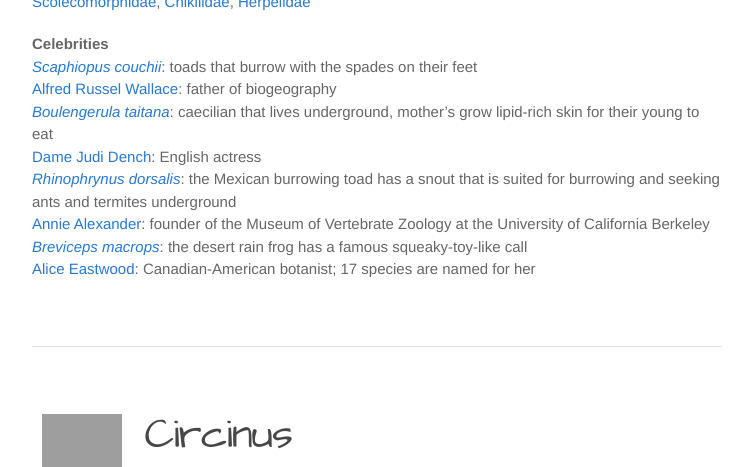
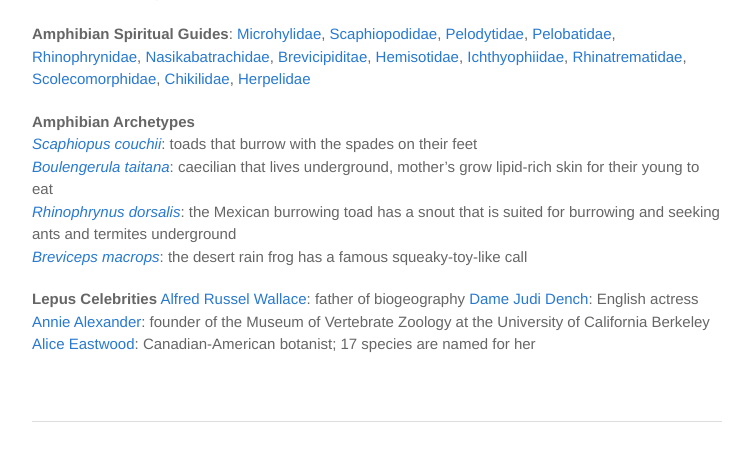
Before and after one commit to TarvinLab/amphibioscope, a Jekyll site: the page built from find-your-sign.md, in a window 1280 px wide and 1400 px high, scrolled down 5105 px, cut to the strip 102-569 px from the top of the window. Shown: the whole strip, without its empty margins (138-888 px from the left). Built offline with Jekyll 4.4.1, drawn with Linux system fonts in a browser that asks for light colours; our own code applies the rules of GitHub Pages for plain Markdown files; some of the changed text lies outside the part shown; grey boxes are pictures that could not be loaded.

Commit message:
updated sign page

```diff
--- a/find-your-sign.md
+++ b/find-your-sign.md
@@ -8,19 +8,21 @@ permalink: /find-your-sign/
 ![Scutum](constellations/Scutum.png){: width="350px" height="350px" style="float:right; padding:10px"}
 &nbsp; **Dates**: April 25 - June 4
 
-**Description of awesomeness**: Scuta are known as the protectors. Despite a tough exterior, the loyalty and strength of a Scutum makes it well worth the effort to get to know one. Scuta are often warm and welcoming once you get past their external barriers. Given their stubbornness, Scuta are driven to scheme for their success, often coming up with surprising solutions to difficult problems. Scutum individuals have the most difficulty relating to Eridanus and Volans, though they get along well with Hercules and Lepus.
+**Description**: Scuta are known as the protectors. Despite a tough exterior, the loyalty and strength of a Scutum makes it well worth the effort to get to know one. Scuta are often warm and welcoming once you get past their external barriers. Given their stubbornness, Scuta are driven to scheme for their success, often coming up with surprising solutions to difficult problems. Scutum individuals have the most difficulty relating to Eridanus and Volans, though they get along well with Hercules and Lepus.
 
 **General Amphibian Characteristics**: Bumpy toads, rough skinned newts, and terrestrial caecilians.<br />
 
 **Amphibian Spiritual Guides**: [Bufonidae](https://amphibiaweb.org/lists/Bufonidae.shtml), [Megophryidae](https://amphibiaweb.org/lists/Megophryidae.shtml), [Brachycephalidae](https://amphibiaweb.org/lists/Brachycephalidae.shtml), [Alytidae](https://amphibiaweb.org/lists/Alytidae.shtml), [Salamandridae](https://amphibiaweb.org/lists/Salamandridae.shtml), [Caeciliidae](https://amphibiaweb.org/lists/Caeciliidae.shtml)
 
-**Celebrities**
+**Amphibian Archetypes**
 [*Bufo bufo*](https://amphibiaweb.org/cgi/amphib_query?where-genus=Bufo&where-species=bufo): a common toad with bulky poison glands
 [*Megophrys nasuta*](https://amphibiaweb.org/cgi/amphib_query?where-genus=Megophrys&where-species=nasuta): a large-bodied frog that mimics dead leaves
+[*Taricha torosa*](https://amphibiaweb.org/cgi/amphib_query?where-genus=Taricha&where-species=torosa): toxic salamander that shows off bright orange belly in unken reflex
+[*Caecilia thompsoni*](https://amphibiaweb.org/cgi/amphib_query?where-genus=Caecilia&where-species=thompsoni), the largest caecilian
+
+**Scutum Celebrities**
 [David Attenborough](https://en.wikipedia.org/wiki/David_Attenborough): a British film-maker and natural historian
-[*Taricha torosa*](https://amphibiaweb.org/cgi/amphib_query?where-genus=Taricha&where-species=torosa): toxic salamander that shows off bright orange belly in unken reflex
 [Rachel Carson](https://en.wikipedia.org/wiki/Rachel_Carson): author of Silent Spring, which advanced environmentalism
-[*Caecilia thompsoni*](https://amphibiaweb.org/cgi/amphib_query?where-genus=Caecilia&where-species=thompsoni), the largest caecilian
 [Mary Jackson](https://en.wikipedia.org/wiki/Mary_Jackson_(engineer\)): NASA mathematician and engineer
 <br /><br /><br />
 
@@ -37,16 +39,18 @@ permalink: /find-your-sign/
 
 **Amphibian Spiritual Guides**: [Leiopelmatidae](https://amphibiaweb.org/lists/Leiopelmatidae.shtml), [Pipidae](https://amphibiaweb.org/lists/Pipidae.shtml), [Bombinatoridae](https://amphibiaweb.org/lists/Bombinatoridae.shtml), [Telmatobiidae](https://amphibiaweb.org/lists/Telmatobiidae.shtml), [Amphiumidae](https://amphibiaweb.org/lists/Amphiumidae.shtml), [Sirenidae](https://amphibiaweb.org/lists/Sirenidae.shtml), [Proteidae](https://amphibiaweb.org/lists/Proteidae.shtml), [Nyctibatrachidae](https://amphibiaweb.org/lists/Nyctibatrachidae.shtml), [Typhlonectidae](https://amphibiaweb.org/lists/Typhlonectidae.shtml), [Heleophrynidae](https://amphibiaweb.org/lists/Heleophrynidae.shtml), [Rhinodermatidae](https://amphibiaweb.org/lists/Rhinodermatidae.shtml), [Cycloramphidae](https://amphibiaweb.org/lists/Cycloramphidae.shtml), [Hylodidae](https://amphibiaweb.org/lists/Hylodidae.shtml), [Alsodidae](https://amphibiaweb.org/lists/Alsodidae.shtml), [Batrachylidae](https://amphibiaweb.org/lists/Batrachylidae.shtml), [Petropedetidae](https://amphibiaweb.org/lists/Petropedetidae.shtml), [Ascaphidae](https://amphibiaweb.org/lists/Ascaphidae.shtml), [Rhyacotritonidae](https://amphibiaweb.org/lists/Rhyacotritonidae.shtml), [Ranidae](https://amphibiaweb.org/lists/Ranidae.shtml)
 
-**Celebrities**
+**Amphibian Archetypes**
 [*Ascaphus truei*](https://amphibiaweb.org/cgi/amphib_query?where-genus=Ascaphus&where-species=truei): a stream- or torrent-dwelling frog with tadpoles that have a suction mouth that allows them to cling to rocks
+[*Typhlonectes natans*](https://amphibiaweb.org/cgi/amphib_query?where-genus=Typhlonectes&where-species=natans): an aquatic-burrowing caecilian
+[*Proteus anguinus*](https://amphibiaweb.org/cgi/amphib_query?where-genus=Proteus&where-species=anguinus): also known as the olm, an underwater cave-dwelling salamander that has been known to stay in one spot for years on end
+[*Pipa pipa*](https://amphibiaweb.org/cgi/amphib_query?where-genus=Pipa&where-species=pipa): flat, extreme aquatic frog that hatches its eggs out of the female’s back
+[*Xenopus laevis*](https://amphibiaweb.org/cgi/amphib_query?where-genus=Xenopus&where-species=laevis): aquatic clawed frog that was introduced to the U.S. as a pregnancy test
+
+**Eridanus Celebrities**
 [David Wake](https://en.wikipedia.org/wiki/David_B._Wake): salamander biologist and founder of AmphibiaWeb
-[*Typhlonectes natans*](https://amphibiaweb.org/cgi/amphib_query?where-genus=Typhlonectes&where-species=natans): an aquatic-burrowing caecilian
 [John William Daly](https://www.ncbi.nlm.nih.gov/pmc/articles/PMC4493916/): biochemist who helped make poison frogs famous
-[*Proteus anguinus*](https://amphibiaweb.org/cgi/amphib_query?where-genus=Proteus&where-species=anguinus): also known as the olm, an underwater cave-dwelling salamander that has been known to stay in one spot for years on end
 [Helen Rodríguez Trías](https://en.wikipedia.org/wiki/Helen_Rodr%C3%ADguez_Tr%C3%ADas): doctor, educator, and women's rights activist
-[*Pipa pipa*](https://amphibiaweb.org/cgi/amphib_query?where-genus=Pipa&where-species=pipa): flat, extreme aquatic frog that hatches its eggs out of the female’s back
 [Meryl Streep](https://en.wikipedia.org/wiki/Meryl_Streep): American actress
-[*Xenopus laevis*](https://amphibiaweb.org/cgi/amphib_query?where-genus=Xenopus&where-species=laevis): aquatic clawed frog that was introduced to the U.S. as a pregnancy test
 <br /><br /><br />
 
 ---
@@ -62,13 +66,15 @@ permalink: /find-your-sign/
 
 **Amphibian Spiritual Guides**: [Hylidae](https://amphibiaweb.org/lists/Hylidae.shtml), [Rhacophoridae](https://amphibiaweb.org/lists/Rhacophoridae.shtml), [Centrolenidae](https://amphibiaweb.org/lists/Centrolenidae.shtml), [Sooglossidae](https://amphibiaweb.org/lists/Sooglossidae.shtml), [Hyperoliidae](https://amphibiaweb.org/lists/Hyperoliidae.shtml), [Allophrynidae](https://amphibiaweb.org/lists/Allophrynidae.shtml)
 
-**Celebrities**
+**Amphibian Archetypes**
+[*Agalychnis callidryas*](https://amphibiaweb.org/cgi/amphib_query?where-genus=Agalychnis&where-species=callidryas): the famous red-eyed tree frog
+[*Rhacophorus malabaricus*](https://amphibiaweb.org/cgi/amphib_query?where-genus=Rhacophorus&where-species=malabaricus): this flying frog can leap from tree to tree with its webbed hands and feet
+[*Boana rosenbergi*](https://amphibiaweb.org/cgi/amphib_query?where-genus=Boana&where-species=rosenbergi): the gladiator tree frog, males fight with sharp spikes on their hands
+
+**Volans Celebrities**
 [Rosalind Franklin](https://en.wikipedia.org/wiki/Rosalind_Franklin): chemist who helped solve the structure of DNA
-[*Agalychnis callidryas*](https://amphibiaweb.org/cgi/amphib_query?where-genus=Agalychnis&where-species=callidryas): the famous red-eyed tree frog
 [Marvalee Wake](https://en.wikipedia.org/wiki/Marvalee_Wake): caecilian biologist and influential herpetologist
-[*Rhacophorus malabaricus*](https://amphibiaweb.org/cgi/amphib_query?where-genus=Rhacophorus&where-species=malabaricus): this flying frog can leap from tree to tree with its webbed hands and feet
 [Taika Waititi](https://en.wikipedia.org/wiki/Taika_Waititi): New Zealand film director and actor
-[*Boana rosenbergi*](https://amphibiaweb.org/cgi/amphib_query?where-genus=Boana&where-species=rosenbergi): the gladiator tree frog, males fight with sharp spikes on their hands
 [Henrietta Lacks](https://en.wikipedia.org/wiki/Henrietta_Lacks): African-American woman whose cells became the first immortal cell line, HeLa
 [Katherine Johnson](https://en.wikipedia.org/wiki/Katherine_Johnson): NASA research mathematician
 [Lydia Villa-Komaroff](https://en.wikipedia.org/wiki/Lydia_Villa-Komaroff): co-founder of Society for the Advancement of Chicanos/Hispanics and Native Americans in Science (SACNAS)
@@ -88,12 +94,14 @@ permalink: /find-your-sign/
 **Amphibian Spiritual Guides**: [Cryptobranchidae](https://amphibiaweb.org/lists/Cryptobranchidae.shtml), [Conrauidae](https://amphibiaweb.org/lists/Conrauidae.shtml), [Pyxicephalidae](https://amphibiaweb.org/lists/Pyxicephalidae.shtml), [Ceratophryidae](https://amphibiaweb.org/lists/Ceratophryidae.shtml), [Dicamptodontidae](https://amphibiaweb.org/lists/Dicamptodontidae.shtml), [Ambystomatidae](https://amphibiaweb.org/lists/Ambystomatidae.shtml),
 [Calyptocephalellidae](https://amphibiaweb.org/lists/Calyptocephalellidae.shtml), [Dendrobatidae](https://amphibiaweb.org/lists/Dendrobatidae.shtml), [Odontophrynidae](https://amphibiaweb.org/lists/Odontophrynidae.shtml)
 
-**Celebrities**
+**Amphibian Archetypes**
 [*Cryptobranchus alleganiensis*](https://amphibiaweb.org/cgi/amphib_query?where-genus=Cryptobranchus&where-species=alleganiensis): large, aquatic salamander, also known as the hellbender salamander
+[*Dendrobates auratus*](https://amphibiaweb.org/cgi/amphib_query?where-genus=Dendrobates&where-species=auratus): striking green-and-black poison dart frog, its strength is its toxicity
+[*Conraua goliath*](https://amphibiaweb.org/cgi/amphib_query?where-genus=Conraua&where-species=goliath): the largest frog in the world, also known as the goliath bullfrog and the giant slippery frog
+
+**Hercules Celebrities**
 [Neil deGrasse Tyson](https://en.wikipedia.org/wiki/Neil_deGrasse_Tyson): American astrophysicist
-[*Dendrobates auratus*](https://amphibiaweb.org/cgi/amphib_query?where-genus=Dendrobates&where-species=auratus): striking green-and-black poison dart frog, its strength is its toxicity
 [Mae Jemison](https://en.wikipedia.org/wiki/Mae_Jemison): first Black women in space
-[*Conraua goliath*](https://amphibiaweb.org/cgi/amphib_query?where-genus=Conraua&where-species=goliath): the largest frog in the world, also known as the goliath bullfrog and the giant slippery frog
 [Tomoko Ohta](https://en.wikipedia.org/wiki/Tomoko_Ohta): Japanese population geneticist
 <br /><br /><br />
 
@@ -110,12 +118,14 @@ permalink: /find-your-sign/
 
 **Amphibian Spiritual Guides**: [Craugastoridae](https://amphibiaweb.org/lists/Craugastoridae.shtml), [Strabomantidae](https://amphibiaweb.org/lists/Strabomantidae.shtml), [Eleutherodactylidae](https://amphibiaweb.org/lists/Eleutherodactylidae.shtml), [Ceuthomantidae](https://amphibiaweb.org/lists/Ceuthomantidae.shtml), [Plethodontidae](https://amphibiaweb.org/lists/Plethodontidae.shtml), [Ceratobatrachidae](https://amphibiaweb.org/lists/Ceratobatrachidae.shtml)
 
-**Celebrities**
+**Amphibian Archetypes**
 [*Aneides lugubris*](https://amphibiaweb.org/cgi/amphib_query?where-genus=Aneides&where-species=lugubris): climbing salamander with a tendency to bite people who pick them up
+[*Eleutherodactylus iberia*](https://amphibiaweb.org/cgi/amphib_query?where-genus=Eleutherodactylus&where-species=iberia): the smallest frog in the Northern Hemisphere
+[*Cornufer guentheri*](https://amphibiaweb.org/cgi/amphib_query?where-genus=Cornufer&where-species=guentheri): leaf frog that blends in with the forest floor
+
+**Pheonix Celebrities**
 [Bill Nye](https://en.wikipedia.org/wiki/Bill_Nye): "the science guy"
-[*Eleutherodactylus iberia*](https://amphibiaweb.org/cgi/amphib_query?where-genus=Eleutherodactylus&where-species=iberia): the smallest frog in the Northern Hemisphere
 [Chadwick Boseman](https://en.wikipedia.org/wiki/Chadwick_Boseman): African-American actor
-[*Cornufer guentheri*](https://amphibiaweb.org/cgi/amphib_query?where-genus=Cornufer&where-species=guentheri): leaf frog that blends in with the forest floor
 [Janaki Ammal](https://en.wikipedia.org/wiki/Janaki_Ammal): Indian botanist
 <br /><br /><br />
 
@@ -135,14 +145,16 @@ permalink: /find-your-sign/
 [Rhinatrematidae](https://amphibiaweb.org/lists/Rhinatrematidae.shtml), [Scolecomorphidae](https://amphibiaweb.org/lists/Scolecomorphidae.shtml), [Chikilidae](https://amphibiaweb.org/lists/Chikilidae.shtml),
 [Herpelidae](https://amphibiaweb.org/lists/Herpelidae.shtml)
 
-**Celebrities**
+**Amphibian Archetypes**
 [*Scaphiopus couchii*](https://amphibiaweb.org/cgi/amphib_query?where-genus=Scaphiopus&where-species=couchii): toads that burrow with the spades on their feet
+[*Boulengerula taitana*](https://amphibiaweb.org/cgi/amphib_query?where-genus=Boulengerula&where-species=taitana): caecilian that lives underground, mother’s grow lipid-rich skin for their young to eat
+[*Rhinophrynus dorsalis*](https://amphibiaweb.org/cgi/amphib_query?where-genus=Rhinophrynus&where-species=dorsalis): the Mexican burrowing toad has a snout that is suited for burrowing and seeking ants and termites underground
+[*Breviceps macrops*](https://amphibiaweb.org/cgi/amphib_query?where-genus=Breviceps&where-species=macrops): the desert rain frog has a famous squeaky-toy-like call
+
+**Lepus Celebrities**
 [Alfred Russel Wallace](https://en.wikipedia.org/wiki/Alfred_Russel_Wallace): father of biogeography
-[*Boulengerula taitana*](https://amphibiaweb.org/cgi/amphib_query?where-genus=Boulengerula&where-species=taitana): caecilian that lives underground, mother’s grow lipid-rich skin for their young to eat
 [Dame Judi Dench](https://en.wikipedia.org/wiki/Judi_Dench): English actress
-[*Rhinophrynus dorsalis*](https://amphibiaweb.org/cgi/amphib_query?where-genus=Rhinophrynus&where-species=dorsalis): the Mexican burrowing toad has a snout that is suited for burrowing and seeking ants and termites underground
 [Annie Alexander](https://en.wikipedia.org/wiki/Annie_Montague_Alexander): founder of the Museum of Vertebrate Zoology at the University of California Berkeley
-[*Breviceps macrops*](https://amphibiaweb.org/cgi/amphib_query?where-genus=Breviceps&where-species=macrops): the desert rain frog has a famous squeaky-toy-like call
 [Alice Eastwood](https://en.wikipedia.org/wiki/Annie_Montague_Alexander): Canadian-American botanist; 17 species are named for her
 <br /><br /><br />
 
@@ -159,13 +171,15 @@ permalink: /find-your-sign/
 
 **Amphibian Spiritual Guides**: [Myobatrachidae](https://amphibiaweb.org/lists/Myobatrachidae.shtml), [Hynobiidae](https://amphibiaweb.org/lists/Hynobiidae.shtml), [Ptychadenidae](https://amphibiaweb.org/lists/Ptychadenidae.shtml), [Leptodactylidae](https://amphibiaweb.org/lists/Leptodactylidae.shtml), [Dicroglossidae](https://amphibiaweb.org/lists/Dicroglossidae.shtml)
 
-**Celebrities**
+**Amphibian Archetypes**
+[*Rheobatrachus silus*](https://amphibiaweb.org/cgi/amphib_query?where-genus=Rheobatrachus&where-species=silus): the gastric-brooding frog holds young in the stomach and gives birth through the mouth
+[*Myobatrachus gouldii*](https://amphibiaweb.org/cgi/amphib_query?where-genus=Myobatrachus&where-species=gouldii): the turtle frog has short, muscular limbs for digging in the sand
+[*Leptodactylus fallax*](https://amphibiaweb.org/cgi/amphib_query?where-genus=Leptodactylus&where-species=fallax): the mountain chicken is a large frog known to taste like the poultry for which it is named
+
+**Circinus Celebrities**
 [Lupita Nyong'o](https://en.wikipedia.org/wiki/Lupita_Nyong%27o): Kenyan-Mexian actress and author
-[*Rheobatrachus silus*](https://amphibiaweb.org/cgi/amphib_query?where-genus=Rheobatrachus&where-species=silus): the gastric-brooding frog holds young in the stomach and gives birth through the mouth
-[Steve Irwin](https://en.wikipedia.org/wiki/Steve_Irwin): the crocodile hunter
-[*Myobatrachus gouldii*](https://amphibiaweb.org/cgi/amphib_query?where-genus=Myobatrachus&where-species=gouldii): the turtle frog has short, muscular limbs for digging in the sand
-[Charles Darwin](https://en.wikipedia.org/wiki/Judi_Dench): English naturalist whose book On the Origin of Species describe the phenomenon of evolution
-[*Leptodactylus fallax*](https://amphibiaweb.org/cgi/amphib_query?where-genus=Leptodactylus&where-species=fallax): the mountain chicken is a large frog known to taste like the poultry for which it is named
+[Steve Irwin](https://en.wikipedia.org/wiki/Steve_Irwin): the "crocodile hunter"
+[Charles Darwin](https://en.wikipedia.org/wiki/Judi_Dench): English naturalist whose book On the Origin of Species describes the phenomenon of evolution
 [Lynn Margulis](https://en.wikipedia.org/wiki/Lynn_Margulis): American evolutionary theorist who proposed that symbiosis led to the origin of cell organelles
 [Jennifer Doudna](https://en.wikipedia.org/wiki/Jennifer_Doudna): a leader in developing CRISPR technologies
 <br /><br /><br />
@@ -183,7 +197,7 @@ permalink: /find-your-sign/
 
 **Amphibian Spiritual Guides**: [Hemiphractidae](https://amphibiaweb.org/lists/Hemiphractidae.shtml), [Arthroleptidae](https://amphibiaweb.org/lists/Arthroleptidae.shtml), [Phrynobatrachidae](https://amphibiaweb.org/lists/Phrynobatrachidae.shtml), [Ranixalidae](https://amphibiaweb.org/lists/Ranixalidae.shtml), [Mantellidae](https://amphibiaweb.org/lists/Mantellidae.shtml)
 
-**Celebrities**
+**Amphibian Archetypes**
 [*Mantella aurantiaca*](https://amphibiaweb.org/cgi/amphib_query?where-genus=Mantella&where-species=aurantiaca): a golden frog with aposematic coloration to signal the toxins it wields
 [*Trichobatrachus robustus*](https://amphibiaweb.org/cgi/amphib_query?where-genus=Trichobatrachus&where-species=robustus): the male hairy frog has thin skin protuberances on their legs that give them their common name
 [*Gastrotheca cornuta*](https://amphibiaweb.org/cgi/amphib_query?where-genus=Gastrotheca&where-species=cornuta): female horned marsupial frogs carry eggs on their backs
```
